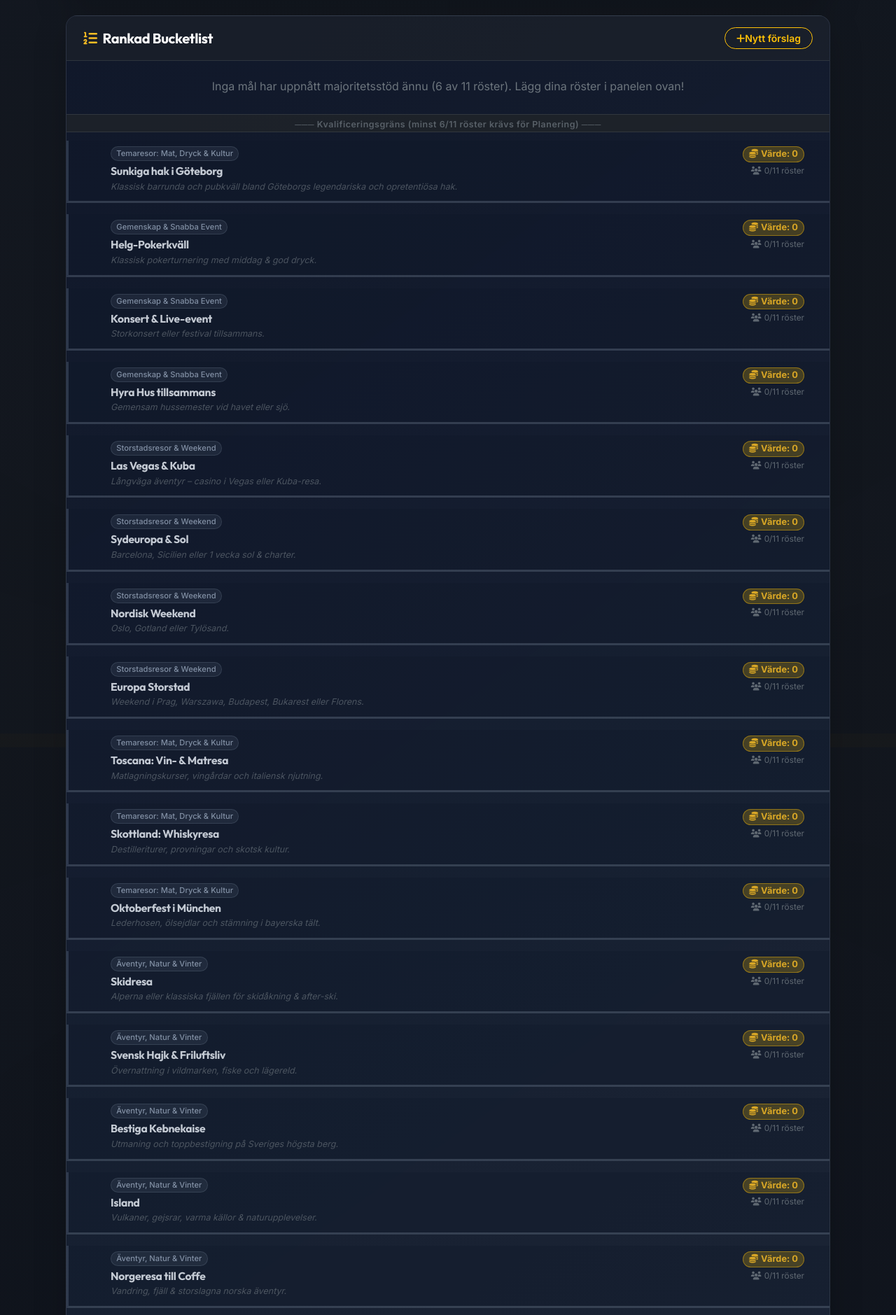
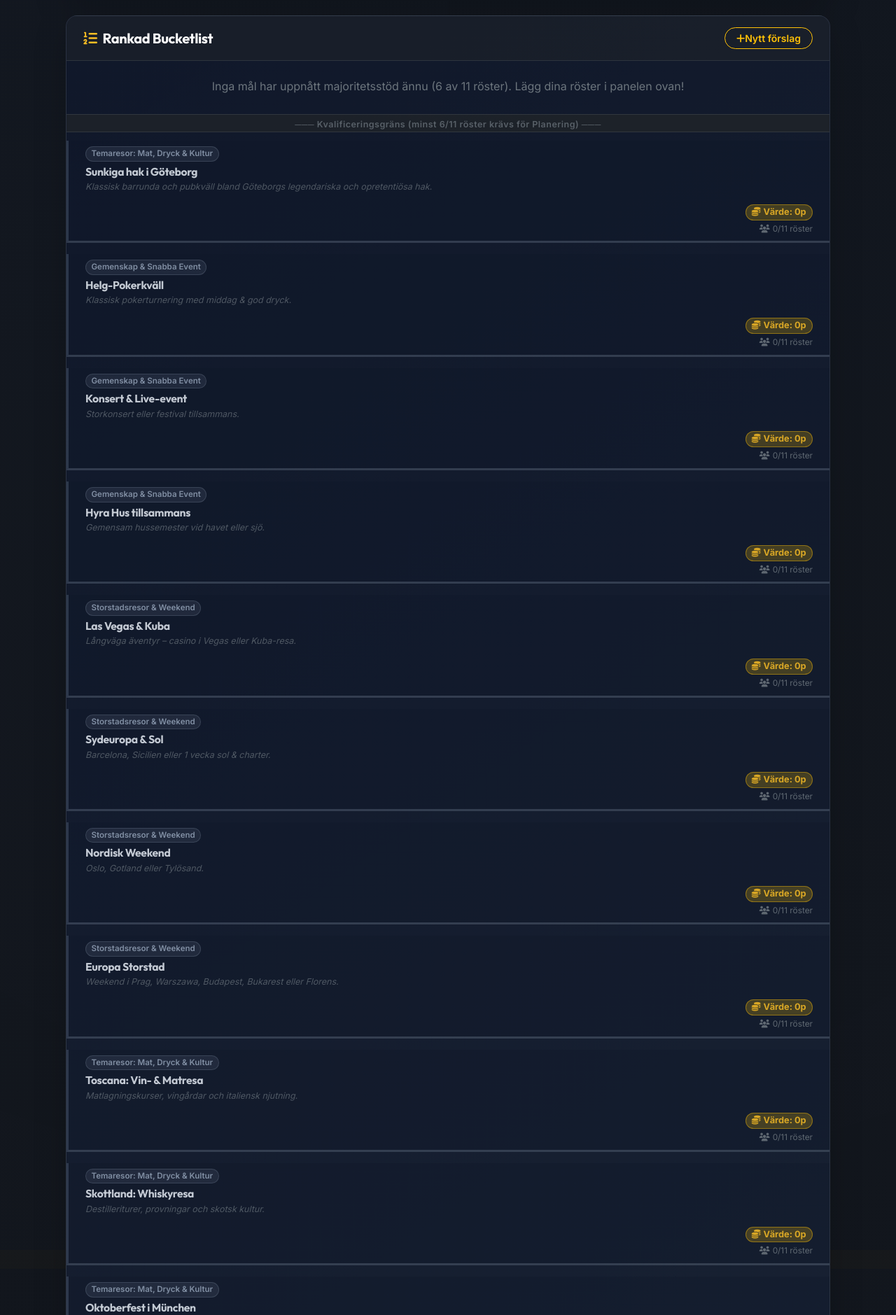
Before and after one commit to johansiedberg/Toarps_Herrklubb, a Django app: page /herrklubb/ in a window 1280 px wide. Shown: the part 1181-3060 px from the top of the page at 70% size. Run offline with Django 5.2, Linux system fonts and the light colour scheme; a user stored in the database is signed in; data comes from the database, SQL or seed files in the repository; data that the repository does not hold is empty.

Commit message:
style(herrklubb): format Suggested Event row layout with 2px gap between icon and count rows

```diff
--- a/templates/herrklubb/bucket_item_row.html
+++ b/templates/herrklubb/bucket_item_row.html
@@ -2,16 +2,44 @@
 <div class="list-group-item position-relative text-white border-0 py-3.5 px-3 px-md-4 my-2 transition-all hover-row {% if is_planerad_tab %}planerad-row-pop{% else %}idebanken-row-subtle{% endif %}"
      style="{% if is_planerad_tab %}border-left: 4px solid #EAB308 !important; border-bottom: 3.5px solid rgba(234, 179, 8, 0.5) !important; background: linear-gradient(135deg, rgba(30, 41, 59, 0.95), rgba(15, 23, 42, 0.98)) !important;{% else %}border-left: 3px solid rgba(100, 116, 139, 0.4) !important; border-bottom: 3.5px solid rgba(148, 163, 184, 0.3) !important; background: rgba(15, 23, 42, 0.35) !important; opacity: 0.85;{% endif %}">
 
-    <!-- Action buttons in top right corner: Change [GAP 7px] Mark as Complete -->
+    <div class="d-flex flex-column justify-content-between h-100">
+
+        <!-- TOP SECTION: Category & Rank on Left | Change & Mark as completed on Right -->
+        <div class="d-flex align-items-start justify-content-between gap-2 mb-1">
+
+            <!-- Aligned top left: Category (plus Rank / Planerad badge) -->
+            <div class="d-flex align-items-center gap-2 flex-wrap text-start">
+                {% if is_planerad_tab and rank %}
+                    {% if rank == 1 %}
+                        <span style="font-size: 1.1rem; line-height: 1;" title="1:a Placering">🥇</span>
+                    {% elif rank == 2 %}
+                        <span style="font-size: 1.1rem; line-height: 1;" title="2:a Placering">🥈</span>
+                    {% elif rank == 3 %}
+                        <span style="font-size: 1.1rem; line-height: 1;" title="3:e Placering">🥉</span>
+                    {% else %}
+                        <span class="fw-extrabold text-warning small" title="#{{ rank }} Placering">#{{ rank }}</span>
+                    {% endif %}
+                {% endif %}
+                <span class="badge rounded-pill px-2.5 py-1" style="font-size: 0.72rem; font-weight: 600; color: #94A3B8; background-color: rgba(148, 163, 184, 0.14); border: 1px solid rgba(148, 163, 184, 0.25);">
+                    {{ item.category.name }}
+                </span>
+                {% if item.linked_events.all %}
+                    <span class="badge rounded-pill px-2.5 py-1 shadow-sm" style="font-size: 0.72rem; background-color: #052E16; border: 1px solid #15803D; color: #DCFCE7; font-weight: 600;" title="Ingår i nästa inplanerade event!">
+                        <i class="fa-solid fa-calendar-check me-1" style="color: #DCFCE7;"></i>Planerad
+                    </span>
+                {% endif %}
+            </div>
+
+            <!-- Aligned on top right of row: Change | Mark as completed -->
             {% if user.is_staff or item.created_by == user %}
-        <div class="position-absolute top-0 end-0 mt-2 me-2.5 z-3 d-flex align-items-center" style="gap: 7px;">
-            <!-- Change / Edit icon button in faded orange -->
+                <div class="d-flex align-items-center gap-2 ms-auto">
+                    <!-- Change button -->
                     <button type="button"
                             class="btn btn-outline-warning btn-sm p-0 rounded-circle d-flex align-items-center justify-content-center opacity-75 hover-opacity-100 transition-all"
                             title="Ändra förslag"
                             data-bs-toggle="modal"
                             data-bs-target="#editItemModal{{ item.id }}"
-                    style="width: 20px; height: 20px; font-size: 0.6rem; border-width: 1px; color: #F97316; border-color: rgba(249, 115, 22, 0.5); background: rgba(249, 115, 22, 0.12);">
+                            style="width: 22px; height: 22px; font-size: 0.65rem; border-width: 1px; color: #F97316; border-color: rgba(249, 115, 22, 0.5); background: rgba(249, 115, 22, 0.12);">
                         <i class="fa-solid fa-pen"></i>
                     </button>
 
@@ -21,106 +49,93 @@
                         <button type="submit"
                                 class="btn btn-outline-success btn-sm p-0 rounded-circle d-flex align-items-center justify-content-center opacity-75 hover-opacity-100 transition-all"
                                 title="Markera som genomförd"
-                        style="width: 20px; height: 20px; font-size: 0.6rem; border-width: 1px; background: rgba(34, 197, 94, 0.1);">
+                                style="width: 22px; height: 22px; font-size: 0.65rem; border-width: 1px; background: rgba(34, 197, 94, 0.1);">
                             <i class="fa-solid fa-check"></i>
                         </button>
                     </form>
                 </div>
             {% endif %}
+        </div>
 
-    <div class="row align-items-start g-2">
+        <!-- ROW 2: Name / Title -->
+        <h4 class="fw-bold mb-1 text-break text-start" style="font-size: 0.98rem; color: {% if is_planerad_tab %}#F8FAFC{% else %}#E2E8F0{% endif %}; line-height: 1.3;">
+            {{ item.title }}
+        </h4>
 
-        <!-- Col 1: Fixed-Width Far Left Slot (36px) so Category, Name & Description align identically across all cards -->
-        <div class="col-auto text-center d-flex align-items-start justify-content-center pt-0.5 ps-0 pe-1" style="width: 36px; min-width: 36px; max-width: 36px; flex-shrink: 0;">
+        <!-- ROW 3: Description -->
+        {% if item.description %}
+            <p class="small mb-2 text-secondary text-start" style="font-size: 0.78rem; color: #94A3B8; opacity: 0.8; font-style: italic; display: -webkit-box; -webkit-line-clamp: 2; -webkit-box-orient: vertical; overflow: hidden; text-overflow: ellipsis; line-height: 1.35;">
+                {{ item.description }}
+            </p>
+        {% endif %}
+
+        <!-- BOTTOM SECTION: Chips (Bucket | Black | Green | Red + 2px padding + counts) on Left | Total Value & Members betted on Right -->
+        <div class="d-flex align-items-end justify-content-between gap-3 mt-2">
+
+            <!-- Left: Bucket | Black | Green | Red (icons row top, 2px padding, counts row bottom) -->
+            <div class="d-flex align-items-center gap-3">
+                {% if item.dream_users or item.count_svart or item.count_gron or item.count_rod %}
+
+                    <!-- Bucket marker (🪣) -->
                     {% if item.dream_users %}
-                <span style="font-size: 1.9rem; line-height: 1; display: inline-flex; align-items: center; justify-content: center; cursor: pointer;"
+                        <div class="d-flex flex-column align-items-center justify-content-center" title="Bucket för {{ item.dream_users|length }} medlem(mar)">
+                            <!-- Icon (Row 4) -->
+                            <span style="font-size: 1.35rem; line-height: 1; cursor: pointer;"
                                   class="bucket-dream-trigger transition-all hover-scale"
                                   data-bs-toggle="modal"
                                   data-bs-target="#dreamUsersModal"
                                   data-item-title="{{ item.title }}"
-                      data-users="{% for d_user in item.dream_users %}{% if d_user.get_full_name %}{{ d_user.get_full_name }}{% elif d_user.first_name %}{{ d_user.first_name }} {{ d_user.last_name }}{% else %}{{ d_user.email }}{% endif %}{% if not forloop.last %}, {% endif %}{% endfor %}"
-                      title="Klicka för att se vem som har val/hink på denna aktivitet">
+                                  data-users="{% for d_user in item.dream_users %}{% if d_user.get_full_name %}{{ d_user.get_full_name }}{% elif d_user.first_name %}{{ d_user.first_name }} {{ d_user.last_name }}{% else %}{{ d_user.email }}{% endif %}{% if not forloop.last %}, {% endif %}{% endfor %}">
                                 🪣
                             </span>
-            {% elif is_planerad_tab and rank %}
-                {% if rank == 1 %}
-                    <span style="font-size: 1.35rem; line-height: 1;" title="1:a Placering">🥇</span>
-                {% elif rank == 2 %}
-                    <span style="font-size: 1.35rem; line-height: 1;" title="2:a Placering">🥈</span>
-                {% elif rank == 3 %}
-                    <span style="font-size: 1.35rem; line-height: 1;" title="3:e Placering">🥉</span>
-                {% else %}
-                    <span class="fw-extrabold text-warning" style="font-size: 0.95rem;" title="#{{ rank }} Placering">#{{ rank }}</span>
-                {% endif %}
-            {% endif %}
+                            <!-- Count # (Row 5 with 2px top padding) -->
+                            <strong class="text-warning" style="font-size: 0.75rem; line-height: 1; margin-top: 2px;">{{ item.dream_users|length }}</strong>
                         </div>
-
-        <!-- Col 2: Category, Name, Description & Placed Chips (Separate left-aligned rows) -->
-        <div class="col text-start pe-2">
-            <!-- Row 1: Category Badge & Planerad Status -->
-            <div class="d-flex align-items-center gap-2 mb-1 flex-wrap">
-                <span class="badge rounded-pill px-2.5 py-0.5 flex-shrink-0" style="font-size: 0.7rem; font-weight: 500; color: #94A3B8; background-color: rgba(148, 163, 184, 0.12); border: 1px solid rgba(148, 163, 184, 0.22);">
-                    {{ item.category.name }}
-                </span>
-                {% if item.linked_events.all %}
-                    <span class="badge rounded-pill px-2.5 py-1 flex-shrink-0 shadow-sm" style="font-size: 0.72rem; background-color: #052E16; border: 1px solid #15803D; color: #DCFCE7; font-weight: 600;" title="Ingår i nästa inplanerade event!">
-                        <i class="fa-solid fa-calendar-check me-1" style="color: #DCFCE7;"></i>Planerad
-                    </span>
-                {% endif %}
-            </div>
-
-            <!-- Row 2: Name / Title -->
-            <h4 class="fw-bold mb-1 text-break text-start" style="font-size: 0.98rem; color: {% if is_planerad_tab %}#F8FAFC{% else %}#E2E8F0{% endif %}; line-height: 1.3;">
-                {{ item.title }}
-            </h4>
-
-            <!-- Description (if present) -->
-            {% if item.description %}
-                <p class="small mb-1 text-secondary text-start" style="font-size: 0.78rem; color: #94A3B8; opacity: 0.75; font-style: italic; display: -webkit-box; -webkit-line-clamp: 2; -webkit-box-orient: vertical; overflow: hidden; text-overflow: ellipsis; line-height: 1.35;">
-                    {{ item.description }}
-                </p>
                     {% endif %}
 
-            <!-- Row 3: Placed Chips (Black | Green | Red) aligned left to right horizontally, left-aligned starting under Description -->
-            {% if item.count_svart > 0 or item.count_gron > 0 or item.count_rod > 0 %}
-                <div class="d-flex align-items-center justify-content-start gap-2.5 mt-1.5">
                     <!-- Svart Marker (100) -->
                     {% if item.count_svart > 0 %}
-                        <div class="d-flex align-items-center gap-1" title="Svarta marker (100)">
-                            <img src="{% static 'herrklubb/img/chip_black.svg' %}" width="24" height="24" alt="Svart 100">
-                            <strong class="text-white" style="font-size: 0.8rem; line-height: 1;">{{ item.count_svart }}</strong>
+                        <div class="d-flex flex-column align-items-center justify-content-center" title="Svarta marker (100)">
+                            <!-- Icon (Row 4) -->
+                            <img src="{% static 'herrklubb/img/chip_black.svg' %}" width="26" height="26" alt="Svart 100">
+                            <!-- Count # (Row 5 with 2px top padding) -->
+                            <strong class="text-white" style="font-size: 0.75rem; line-height: 1; margin-top: 2px;">{{ item.count_svart }}</strong>
                         </div>
                     {% endif %}
 
                     <!-- Grön Marker (50) -->
                     {% if item.count_gron > 0 %}
-                        <div class="d-flex align-items-center gap-1" title="Gröna marker (50)">
-                            <img src="{% static 'herrklubb/img/chip_green.svg' %}" width="24" height="24" alt="Grön 50">
-                            <strong class="text-white" style="font-size: 0.8rem; line-height: 1;">{{ item.count_gron }}</strong>
+                        <div class="d-flex flex-column align-items-center justify-content-center" title="Gröna marker (50)">
+                            <!-- Icon (Row 4) -->
+                            <img src="{% static 'herrklubb/img/chip_green.svg' %}" width="26" height="26" alt="Grön 50">
+                            <!-- Count # (Row 5 with 2px top padding) -->
+                            <strong class="text-white" style="font-size: 0.75rem; line-height: 1; margin-top: 2px;">{{ item.count_gron }}</strong>
                         </div>
                     {% endif %}
 
                     <!-- Röd Marker (25) -->
                     {% if item.count_rod > 0 %}
-                        <div class="d-flex align-items-center gap-1" title="Röda marker (25)">
-                            <img src="{% static 'herrklubb/img/chip_red.svg' %}" width="24" height="24" alt="Röd 25">
-                            <strong class="text-white" style="font-size: 0.8rem; line-height: 1;">{{ item.count_rod }}</strong>
+                        <div class="d-flex flex-column align-items-center justify-content-center" title="Röda marker (25)">
+                            <!-- Icon (Row 4) -->
+                            <img src="{% static 'herrklubb/img/chip_red.svg' %}" width="26" height="26" alt="Röd 25">
+                            <!-- Count # (Row 5 with 2px top padding) -->
+                            <strong class="text-white" style="font-size: 0.75rem; line-height: 1; margin-top: 2px;">{{ item.count_rod }}</strong>
                         </div>
                     {% endif %}
-                </div>
+
                 {% endif %}
             </div>
 
-        <!-- Col 3: Total Value & Vote Count (Far right slot) -->
-        <div class="col-auto text-end pe-md-3 d-flex align-items-center justify-content-end p-0 ms-auto" style="min-width: 95px;">
-            <div class="d-flex flex-column align-items-end justify-content-center m-0 p-0">
-                <span class="badge bg-warning bg-opacity-25 border border-warning border-opacity-50 text-warning fw-bold px-2 py-1 rounded-pill mb-1" style="font-size: 0.8rem; line-height: 1;">
-                    <i class="fa-solid fa-coins me-1"></i>Värde: {{ item.total_points }}
+            <!-- Right: Total Value & Members betted (aligned with Bucket/chips on top) -->
+            <div class="d-flex flex-column align-items-end justify-content-center ms-auto">
+                <span class="badge bg-warning bg-opacity-25 border border-warning border-opacity-50 text-warning fw-bold px-2.5 py-1 rounded-pill mb-1" style="font-size: 0.8rem; line-height: 1;">
+                    <i class="fa-solid fa-coins me-1"></i>Värde: {{ item.total_points }}p
                 </span>
                 <span class="small {% if item.vote_count >= 6 %}text-warning fw-bold{% else %}text-secondary{% endif %}" style="font-size: 0.74rem;">
                     <i class="fa-solid fa-users me-1"></i>{{ item.vote_count }}/11 röster
                 </span>
             </div>
+
         </div>
 
     </div>
```
Lines whose indentation alone changed are shown as unchanged.
